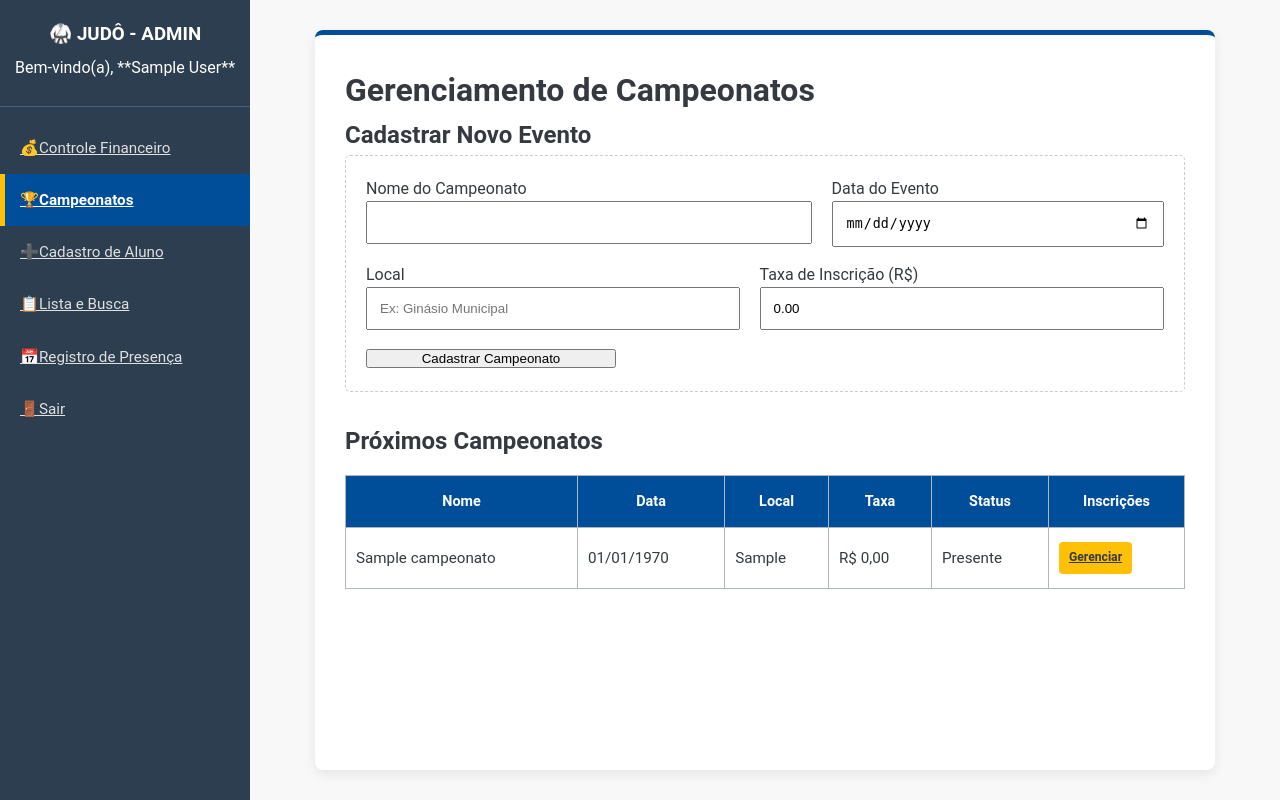
After one commit to juanbalaquente/sistema-judo-academia, a PHP site: page /campeonatos.php in a window 1280 px wide. The commit adds this page. Run offline with PHP 8.4, Linux system fonts and the light colour scheme; the visitor is signed in with stand-in values (Sample User, id 1); tables that the repository leaves empty or names only in its code hold one stand-in row (values such as "Sample post").

Commit message:
Oct 8, 2025, 12:11 AM

```diff
--- /dev/null
+++ b/campeonatos.php
@@ -0,0 +1,143 @@
+<?php
+// =================================================================
+// LÓGICA PHP: MÓDULO DE GERENCIAMENTO DE CAMPEONATOS
+// =================================================================
+require 'includes/auth_check.php';
+require 'includes/db_connect.php';
+
+$message = '';
+$campeonatos = [];
+
+// 1. PROCESSAMENTO DO CADASTRO DE NOVO CAMPEONATO
+if ($_SERVER["REQUEST_METHOD"] == "POST" && isset($_POST['action']) && $_POST['action'] == 'add_campeonato') {
+
+    $nome = filter_input(INPUT_POST, 'nome', FILTER_SANITIZE_STRING);
+    $data_evento = filter_input(INPUT_POST, 'data_evento', FILTER_SANITIZE_STRING);
+    $local = filter_input(INPUT_POST, 'local', FILTER_SANITIZE_STRING);
+    $taxa = filter_input(INPUT_POST, 'taxa', FILTER_SANITIZE_NUMBER_FLOAT, FILTER_FLAG_ALLOW_FRACTION);
+
+    try {
+        $sql = "INSERT INTO campeonatos (nome, data_evento, local, taxa) VALUES (:nome, :data_evento, :local, :taxa)";
+        $stmt = $pdo->prepare($sql);
+        $stmt->execute([
+            ':nome' => $nome,
+            ':data_evento' => $data_evento,
+            ':local' => $local,
+            ':taxa' => $taxa
+        ]);
+        $message = '<p class="success">🏆 Campeonato **' . htmlspecialchars($nome) . '** cadastrado com sucesso!</p>';
+    } catch (Exception $e) {
+        $message = '<p class="error">Erro ao cadastrar campeonato: ' . $e->getMessage() . '</p>';
+    }
+}
+
+// 2. BUSCA GERAL DOS CAMPEONATOS
+try {
+    $sql = "SELECT id, nome, data_evento, local, taxa, status FROM campeonatos ORDER BY data_evento DESC";
+    $stmt = $pdo->query($sql);
+    $campeonatos = $stmt->fetchAll();
+} catch (Exception $e) {
+    $message .= '<p class="error">Erro ao carregar lista de campeonatos: ' . $e->getMessage() . '</p>';
+}
+
+// Funções de formatação
+function format_currency($value) {
+    return 'R$ ' . number_format($value, 2, ',', '.');
+}
+?>
+
+<!DOCTYPE html>
+<html lang="pt-br">
+
+<head>
+    <meta charset="UTF-8">
+    <meta name="viewport" content="width=device-width, initial-scale=1.0">
+    <title>Gerenciamento de Campeonatos</title>
+    <link rel="stylesheet" href="styles/main.css">
+</head>
+
+<body>
+    <div class="main-wrapper">
+        <?php include './includes/sidebar.php'; ?>
+        <div class="content-area">
+            <div class="container">
+                <h1>Gerenciamento de Campeonatos</h1>
+                <?php echo $message; ?>
+
+                <h2>Cadastrar Novo Evento</h2>
+                <form method="POST" action="campeonatos.php" class="form-cadastro"
+                    style="border: 1px dashed #ccc; padding: 20px; border-radius: 5px; margin-bottom: 30px;">
+                    <input type="hidden" name="action" value="add_campeonato">
+
+                    <div class="form-row">
+                        <div class="form-group" style="flex: 2 1 300px;">
+                            <label for="nome">Nome do Campeonato</label>
+                            <input type="text" id="nome" name="nome" required>
+                        </div>
+                        <div class="form-group">
+                            <label for="data_evento">Data do Evento</label>
+                            <input type="date" id="data_evento" name="data_evento" required>
+                        </div>
+                    </div>
+
+                    <div class="form-row">
+                        <div class="form-group" style="flex: 2 1 300px;">
+                            <label for="local">Local</label>
+                            <input type="text" id="local" name="local" required placeholder="Ex: Ginásio Municipal">
+                        </div>
+                        <div class="form-group">
+                            <label for="taxa">Taxa de Inscrição (R$)</label>
+                            <input type="number" step="0.01" min="0" id="taxa" name="taxa" value="0.00">
+                        </div>
+                    </div>
+
+                    <button type="submit" class="btn-submit" style="width: 250px;">
+                        Cadastrar Campeonato
+                    </button>
+                </form>
+
+                <h2>Próximos Campeonatos</h2>
+
+                <?php if (count($campeonatos) > 0): ?>
+                <table class="tabela-alunos">
+                    <thead>
+                        <tr>
+                            <th>Nome</th>
+                            <th>Data</th>
+                            <th>Local</th>
+                            <th>Taxa</th>
+                            <th>Status</th>
+                            <th>Inscrições</th>
+                        </tr>
+                    </thead>
+                    <tbody>
+                        <?php foreach ($campeonatos as $campeonato): ?>
+                        <tr>
+                            <td><?php echo htmlspecialchars($campeonato['nome']); ?></td>
+                            <td><?php echo date('d/m/Y', strtotime($campeonato['data_evento'])); ?></td>
+                            <td><?php echo htmlspecialchars($campeonato['local']); ?></td>
+                            <td><?php echo format_currency($campeonato['taxa']); ?></td>
+                            <td
+                                class="<?php echo ($campeonato['status'] == 'aberto') ? 'status-success' : (($campeonato['status'] == 'fechado') ? 'status-danger' : ''); ?>">
+                                <?php echo ucfirst($campeonato['status']); ?>
+                            </td>
+                            <td>
+                                <a href="gerenciar_inscricoes.php?campeonato_id=<?php echo $campeonato['id']; ?>"
+                                    class="btn-acao editar">
+                                    Gerenciar
+                                </a>
+                            </td>
+                        </tr>
+                        <?php endforeach; ?>
+                    </tbody>
+                </table>
+                <?php else: ?>
+                <p class="error">Nenhum campeonato cadastrado ainda.</p>
+                <?php endif; ?>
+
+            </div>
+        </div>
+    </div>
+</body>
+
+</html>
--- a/includes/sidebar.php
+++ b/includes/sidebar.php
@@ -20,6 +20,12 @@ $current_page = basename($_SERVER['PHP_SELF']);
                 </a>
             </li>
 
+            <li class="<?php echo ($current_page == 'campeonatos.php') ? 'active' : ''; ?>">
+                <a href="campeonatos.php">
+                    <span class="icon">🏆</span> Campeonatos
+                </a>
+            </li>
+
             <li class="<?php echo ($current_page == 'index.php') ? 'active' : ''; ?>">
                 <a href="index.php">
                     <span class="icon">➕</span> Cadastro de Aluno
@@ -27,7 +33,7 @@ $current_page = basename($_SERVER['PHP_SELF']);
             </li>
 
             <li
-                class="<?php echo ($current_page == 'alunos_list.php' || $current_page == 'editar_aluno.php' || $current_page == 'historico_aluno.php') ? 'active' : ''; ?>">
+                class="<?php echo ($current_page == 'alunos_list.php' || $current_page == 'editar_aluno.php' || $current_page == 'historico_financeiro.php') ? 'active' : ''; ?>">
                 <a href="alunos_list.php">
                     <span class="icon">📋</span> Lista e Busca
                 </a>
```
